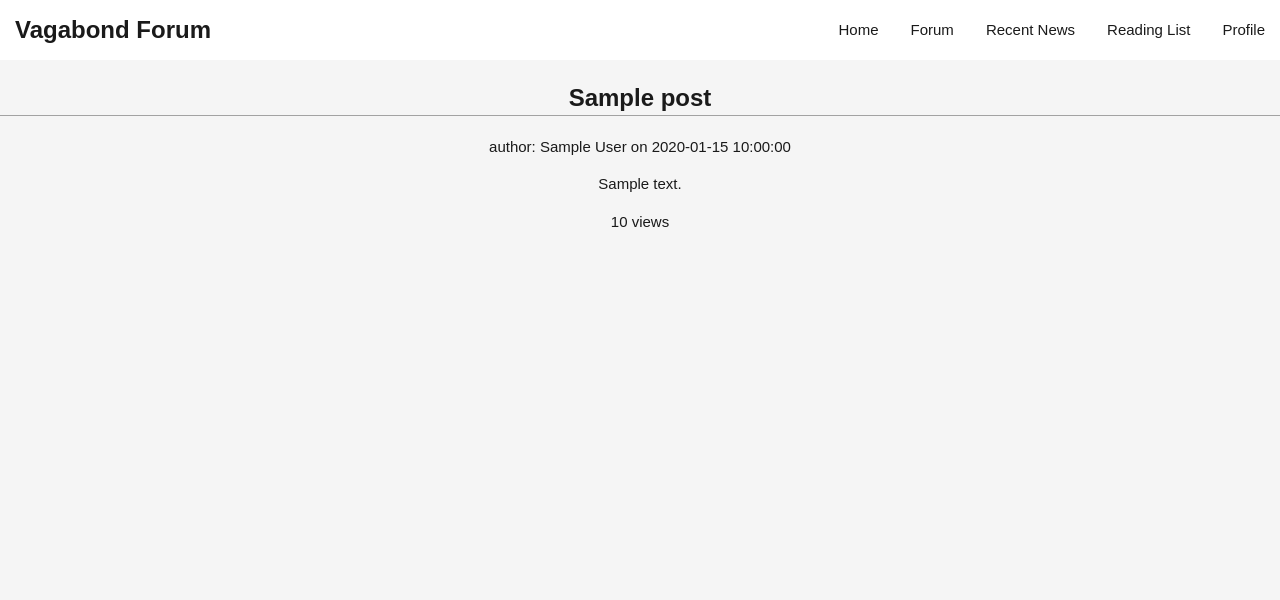
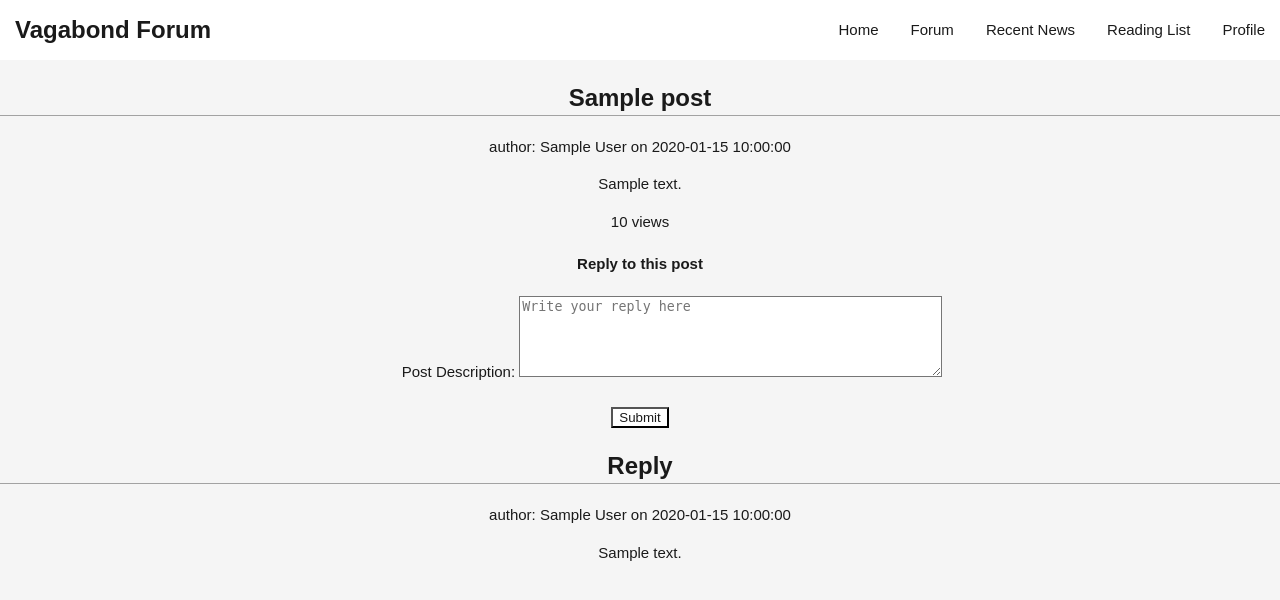
Before and after one commit to daylightInitiative/Vagabond-Forum, a Flask app: template vagabond/templates/view_post.html in a window 1280 px wide. Shown: the top 600 px of the page. Run offline with Flask 3, Linux system fonts and the light colour scheme; the template is opened without the code that fills it: most values are stand-ins (such as "Sample title", 1, 10 or a date in 2020); some libraries are stand-ins or nearby versions.

Commit message:
added working replies to template and cascading foreign key

```diff
--- /dev/null
+++ b/query_page_replies.sql
@@ -0,0 +1,5 @@
+SELECT json_agg(sub.*)
+FROM (
+    SELECT * FROM replies WHERE parent_post_id = %s
+    ORDER BY creation_date DESC
+) AS sub;
--- a/vagabond/main.py
+++ b/vagabond/main.py
@@ -71,43 +71,78 @@ def index():
 PAGE_LIMIT = 10
 
 
-@app.route("/forums")
+@app.route("/forums", methods=["GET", "POST"])
 def serve_forum():
     try:
         with post.connect(**DB_CONFIG) as conn:
             with conn.cursor() as cur:
 
-                page_num = request.args.get('page')
-                post_num = request.args.get('post')
+                if request.method == "GET":
 
-                if page_num is None and post_num:
+                    page_num = request.args.get('page')
+                    post_num = request.args.get('post')
 
-                    print("we have visited a post and not a page, dynamically load it")
-                    # we're going to read from one specific post
-                    query_singular_post_cmd = read_sql_file("view_post_by_num.sql")
-                    cur.execute(query_singular_post_cmd, (post_num))
-                    single_post = cur.fetchall()[0][0][0]
-                    print(single_post)
+                    if page_num is None and post_num:
 
-                    # lets increment the views on this post
-                    cur.execute('UPDATE posts SET views = views + 1 WHERE id = %s;', (post_num))
+                        print("we have visited a post and not a page, dynamically load it")
+                        # we're going to read from one specific post
+                        query_singular_post_cmd = read_sql_file("view_post_by_num.sql")
+                        cur.execute(query_singular_post_cmd, (post_num,))
+                        single_post = cur.fetchall()[0][0][0]
+                        #print(single_post)
 
-                    return render_template("view_post.html", post=single_post)
+                        # lets increment the views on this post
+                        cur.execute('UPDATE posts SET views = views + 1 WHERE id = %s;', (post_num))
 
-                print(f"queried post {page_num}")
-                if not page_num:
-                    # one can not simply visit /forum we redirect to the default if they do
-                    return redirect(url_for("serve_forum") + "?page=1")
-                page_num = int(page_num)
+                        # get all the posts replies
+                        query_post_replies = read_sql_file("query_page_replies.sql")
+                        cur.execute(query_post_replies, (post_num,))
+                        replies_list = cur.fetchall()[0][0]
+                        print(replies_list)
 
-                page_offset = str((page_num - 1) * PAGE_LIMIT)
-                print(page_offset, "is the page offset")
+                        return render_template("view_post.html", post=single_post, replies=replies_list)
 
-                # query the response as json, order by created at time and limit it by 10 with the offset
-                query_posts_cmd = read_sql_file("query_page_posts.sql")
-                cur.execute(query_posts_cmd, (page_offset,))
-                posts = cur.fetchall()[0][0]
-                print(posts)
+                    print(f"queried post {page_num}")
+                    if not page_num:
+                        # one can not simply visit /forum we redirect to the default if they do
+                        return redirect(url_for("serve_forum") + "?page=1")
+                    page_num = int(page_num)
+
+                    page_offset = str((page_num - 1) * PAGE_LIMIT)
+                    print(page_offset, "is the page offset")
+
+                    # query the response as json, order by created at time and limit it by 10 with the offset
+                    query_posts_cmd = read_sql_file("query_page_posts.sql")
+                    cur.execute(query_posts_cmd, (page_offset,))
+                    posts = cur.fetchall()[0][0]
+                    #print(posts)
+
+
+
+                elif request.method == "POST":
+                    # for replies we get the data, and save it nothing more
+                    post_id = request.form.get('post_id') # hacky way of saving the postid
+                    reply = request.form.get('reply')
+
+                    # minimum of 20 characters in a reply
+                    # (we can detect spamming later)
+                    if post_id is None or len(reply) <= 25:
+                        return '<p>Post is too short or invalid post id</p>', 400
+
+                    # no logging in yet author is just Anon
+                    author = "Anon"
+
+                    # parent_post_id, contents, author,
+                    print("creating a reply linked to the parent post")
+                    cur.execute("INSERT INTO replies (parent_post_id, contents, author) VALUES (%s, %s, %s)",
+                        (post_id, reply, author))
+                    conn.commit()
+
+                    # return back to the view forum to trigger the refresh
+                    return redirect(url_for("serve_forum") + f"?post={post_id}")
+
+
+
 
     except Exception as e:
         print(f"An error occured: {e}")
@@ -118,7 +153,7 @@ def serve_forum():
 
 # all this clowning around with formatting is a thing of the past
 
-
+#@app.route('/forums?post=<code>?reply')
 
 
 @app.route('/post', methods=['POST'])
--- a/vagabond/templates/view_post.html
+++ b/vagabond/templates/view_post.html
@@ -8,7 +8,25 @@
             <p>author: {{ post.author }} on {{ post.creation_date }}</p>
             <p>{{ post.contents }}</p>
             <p>{{ post.views }} views</p>
+            <form class="new-post-form" action="{{ request.url }}?reply" method="POST">
+                <input type="hidden" name="post_id" value="{{ post.id }}">
+                <h4>Reply to this post</h4>
+                <label id="description" for="description">Post Description:</label>
+                <textarea id="reply" name="reply" placeholder="Write your reply here" rows="5" cols="50" required></textarea>
+                <br><br>
+                <input type="submit" value="Submit">
+            </form>
         </div>
     {% endif %}
 
+    {% if replies %}
+        {% for post in replies %}
+            <div class="user-post">
+                <h2><b>Reply</b></h2>
+                <p>author: {{ post.author }} on {{ post.creation_date }}</p>
+                <p>{{ post.contents }}</p>
+            </div>
+        {% endfor %}
+    {% endif %}
+
 {% endblock %}
```
Also changed, not shown: create_stats_table.sql (+9 -0 lines).
